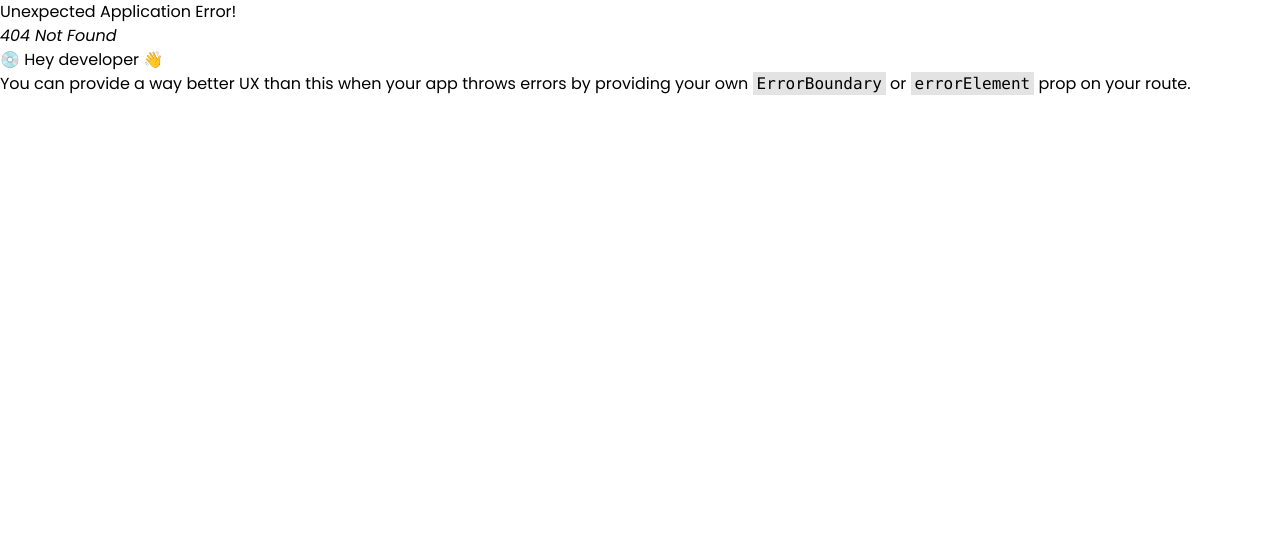
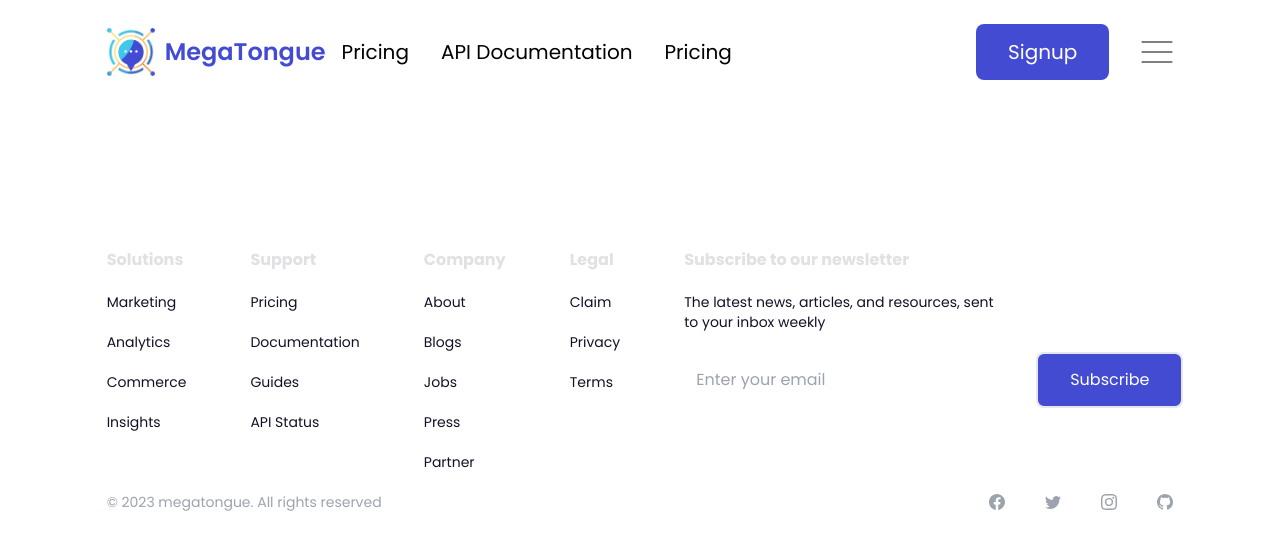
Before and after one commit to stivex001/MegaTongue, a React (Vite) app: page /subscription-plan in a window 1280 px wide. Before the commit this address had no page. Shown: the top 550 px of the page. Built offline with nearby package versions, Linux system fonts and the light colour scheme.

Commit message:
feat: added protected route to the project

```diff
--- a/src/App.tsx
+++ b/src/App.tsx
@@ -2,12 +2,29 @@ import { RouterProvider, createBrowserRouter } from "react-router-dom";
 import Home from "./pages/landingPage/Home";
 import Login from "./pages/Auth/Login";
 import SignUp from "./pages/Auth/SignUp";
+import ProtectedRoute from "./ProtectedRoute";
+import Layout from "./Layout";
+import Subscription from "./pages/Subscription";
 
 function App() {
   const router = createBrowserRouter([
     {
       path: "/",
-      element: <Home />,
+      element: (
+        <ProtectedRoute>
+          <Layout />
+        </ProtectedRoute>
+      ),
+      children: [
+        {
+          path: "/",
+          element: <Home />,
+        },
+        {
+          path: "/subscription-plan",
+          element: <Subscription />
+        },
+      ]
     },
     {
       path: "/login",
--- /dev/null
+++ b/src/Layout.tsx
@@ -0,0 +1,18 @@
+/* eslint-disable @typescript-eslint/no-unused-vars */
+import Navbar from "./components/Navbar";
+import { Outlet } from "react-router-dom";
+import Footer from "./components/Footer";
+
+// type Props = {}
+
+const Layout = () => {
+  return (
+    <div>
+      <Navbar />
+      <Outlet />
+      <Footer />
+    </div>
+  );
+};
+
+export default Layout;
--- /dev/null
+++ b/src/ProtectedRoute.tsx
@@ -0,0 +1,16 @@
+import React from "react";
+import { Navigate } from "react-router-dom";
+
+type Props = {
+  children: React.ReactNode;
+};
+
+const ProtectedRoute = ({ children }: Props) => {
+  const currentUser = true;
+  if (!currentUser) {
+    return <Navigate to="/" />;
+  }
+  return <div>{children}</div>;
+};
+
+export default ProtectedRoute;
--- a/src/components/Navbar.tsx
+++ b/src/components/Navbar.tsx
@@ -22,16 +22,16 @@ const Navbar = () => {
             {/* Logo */}
             <div className="flex items-center gap-2.5">
               <img src={Logo} alt="megatongue" className="w-12 h-12" />
-              <span className="text-purple-20 text-2xl font-poppins font-semibold">
+              <Link to="/" className="text-purple-20 text-2xl font-poppins font-semibold">
                 MegaTongue
-              </span>
+              </Link >
             </div>
 
             {/* Right Side */}
             {isAboveMediaScreen ? (
               <div className={`${flexBetween} w-full`}>
                 <div className={`${flexBetween} gap-8 text-xl font-normal`}>
-                  <Link to="#">Pricing</Link>
+                  <Link to="subscription-plan">Pricing</Link>
                   <Link to="#">API Documentation</Link>
                   <Link to="#">Pricing</Link>
                 </div>
--- /dev/null
+++ b/src/pages/Subscription.tsx
@@ -0,0 +1,11 @@
+// import React from 'react'
+
+// type Props = {}
+
+const Subscription = () => {
+  return (
+    <div>Subscription</div>
+  )
+}
+
+export default Subscription
--- a/src/pages/landingPage/Home.tsx
+++ b/src/pages/landingPage/Home.tsx
@@ -1,7 +1,5 @@
-import Navbar from "../../components/Navbar";
 import Hero from "../../components/Hero";
 import Writing from "../../components/Writing";
-import Footer from "../../components/Footer";
 import Review from "../../components/Review";
 
 // type Props = {};
@@ -9,11 +7,9 @@ import Review from "../../components/Review";
 const Home = () => {
   return (
     <div className="mx-14">
-      <Navbar />
       <Hero />
       <Writing />
       <Review />
-      <Footer />
     </div>
   );
 };
```
